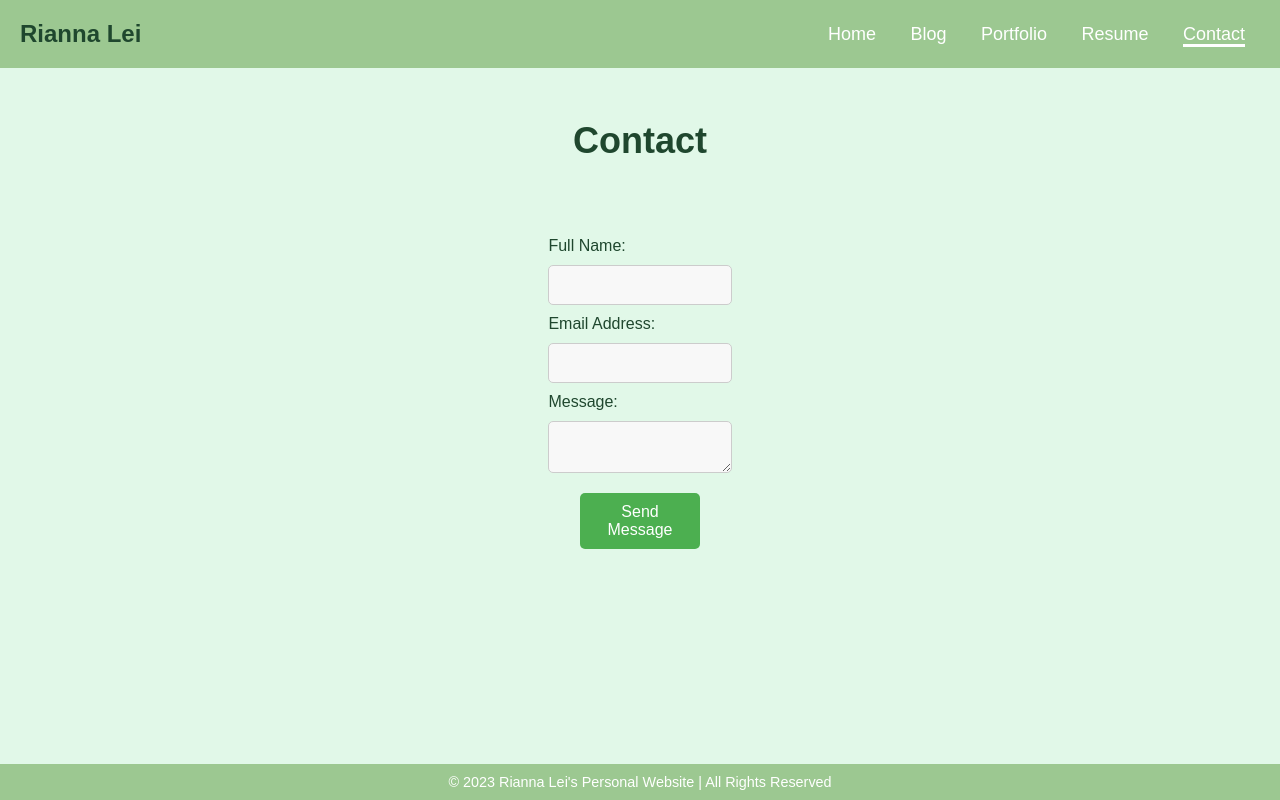
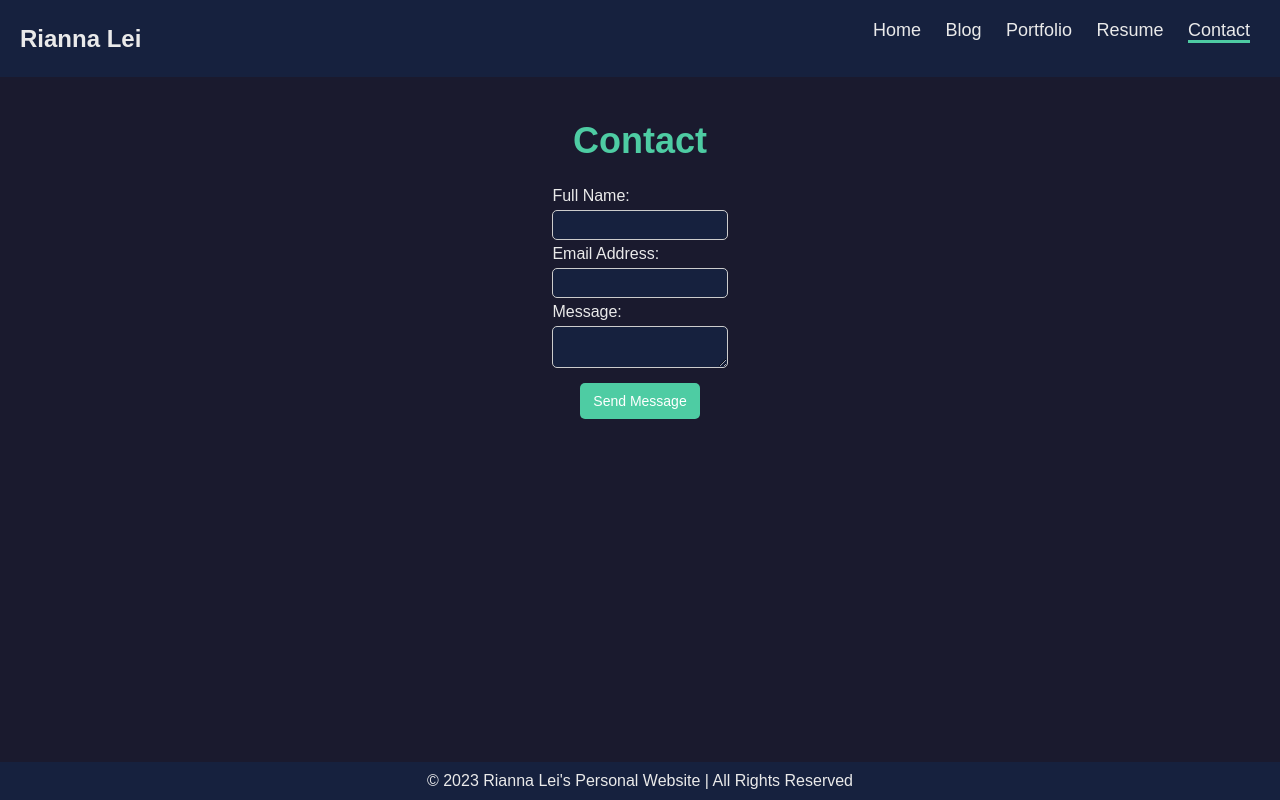
Before and after one commit to riannalei/riannalei.github.io, a plain HTML site: page contact.html in a window 1280 px wide. Drawn offline with Linux system fonts and the light colour scheme.

Commit message:
motified UI and design

```diff
--- a/styles.css
+++ b/styles.css
@@ -1,4 +1,4 @@
-/* Reset default margins and padding */
+/* General styles */
 * {
     margin: 0;
     padding: 0;
@@ -6,105 +6,90 @@
     font-size: 100%;
 }
 
-/* Body styling */
+/* body */
 body {
     font-family: Arial, sans-serif;
-    background-color: #e1f8e8;  /* Light, neutral background */
-    color: #1f472e;
+    background-color: #1a1a2e; /* Dark background */
+    color: #eaeaea; /* Light text color */
     padding-top: 60px;
 }
 
-/* Nav bar */
+/* nav bar */
 nav {
     position: fixed;
     top: 0;
     width: 100%;
-    background-color: #9cc891;
+    background-color: #16213e; /* Darker blue background */
     overflow: hidden;
     padding: 20px 0;
     display: flex;
     justify-content: space-between;
     align-items: center;
-    z-index: 100;
 }
 
 #name {
     margin-left: 20px;
     font-size: 24px;
     font-weight: bold;
+    color: #eaeaea; /* Light text color */
 }
 
 nav ul {
     margin-right: 20px;
-    list-style-type: none;
 }
 
 nav ul li {
     display: inline;
-    margin: 0 15px;
+    margin: 0 10px;
 }
 
 nav ul li a {
     text-decoration: none;
-    color: white;
+    color: #eaeaea; /* Light text color for links */
     font-size: 18px;
 }
 
-nav ul li a.active,
-nav ul li a:hover {
-    border-bottom: 3px solid white;
+nav ul li a.active {
+    border-bottom: 3px solid #4ecca3; /* Accent blue/teal color for active link */
 }
 
-/* About Me Section */
+/* about me */
 #about-me {
     display: flex;
     justify-content: space-evenly;
     align-items: center;
-    margin: 100px auto;
-    padding: 40px;
-    background-color: #d3ecd4; /* Light background */
+    margin: 50px;
+    padding: 20px;
+    background-color: #0f3460; /* Blue background for content section */
     border-radius: 15px;
-    width: 80%;
 }
 
 #about-me img {
-    width: 200px;
-    height: auto;
-    border-radius: 50%; /* Circular profile image */
-    border: 3px solid #1f472e; /* Optional border around the profile picture */
+    width: 600px;
+    border: none;
 }
 
 #about-me p {
     font-size: 18px;
     max-width: 500px;
-    color: #1f472e;
 }
 
-/* Headings */
 h1 {
     text-align: center;
     font-size: 36px;
     margin: 60px 0 20px 0;
-    color: #1f472e;
+    color: #4ecca3; /* Accent blue/teal color for headers */
 }
 
-h2 {
-    font-size: 1.8em;
-    font-weight: bold;
-    color: #1f472e;
-    margin-bottom: 20px;
-}
-
-/* Footer */
+/* footer */
 footer {
-    background-color: #9cc891;
-    color: white;
+    background-color: #16213e; /* Darker blue background */
+    color: #eaeaea; /* Light text */
     text-align: center;
     padding: 10px 0;
     position: fixed;
     bottom: 0;
     width: 100%;
-    font-size: 0.9em;
 }
 
 main {
@@ -114,14 +99,47 @@ main {
     text-align: center;
 }
 
-/* Form Styling for Contact Page */
+/* resume */
+.resume-section {
+    margin-bottom: 2em;
+    padding: 1em;
+    border-bottom: 1px solid #ccc;
+}
+
+h2 {
+    font-size: 1.5em;
+    font-weight: bold;
+    margin-bottom: 1em;
+    color: #4ecca3; /* Accent color for sub-headers */
+}
+
+h4, ul, p {
+    margin-left: 1em;
+    margin-bottom: 1em;
+}
+
+ul {
+    list-style-type: square;
+    padding-left: 2em;
+    color: #eaeaea; /* Light text */
+}
+
+a {
+    color: #4ecca3; /* Accent blue/teal color for links */
+    text-decoration: none;
+}
+
+a:hover {
+    text-decoration: underline;
+}
+
+/* contact page */
 .form-container {
     width: 100%;
     display: flex;
     flex-direction: column;
     align-items: center;
     text-align: center;
-    margin-top: 50px;
 }
 
 .form-label {
@@ -129,32 +147,29 @@ main {
     margin: 5px auto;
     display: block;
     text-align: left;
-    color: #1f472e;
+    color: #eaeaea; /* Light text color */
 }
 
 .form-input, .form-textarea {
-    padding: 10px;
+    padding: 5px;
     border: 1px solid #ccc;
     border-radius: 5px;
     width: 80%;
-    margin: 10px auto;
+    margin: 5px auto;
     display: block;
-    background-color: #f8f8f8;
+    background-color: #16213e; /* Input background color */
+    color: #eaeaea; /* Light text color */
 }
 
+/* Style for the button */
 .form-button {
-    background-color: #4caf50;
+    background-color: #4ecca3; /* Teal button background */
     color: white;
     border: none;
     border-radius: 5px;
     cursor: pointer;
-    font-size: 16px;
+    font-size: 14px;
     width: 120px;
     margin: 10px auto;
     padding: 10px;
-    transition: background-color 0.3s ease;
 }
-
-.form-button:hover {
-    background-color: #005b80;
-}
```
Also changed, not shown: index.html (+3 -2 lines), 1 other file.
